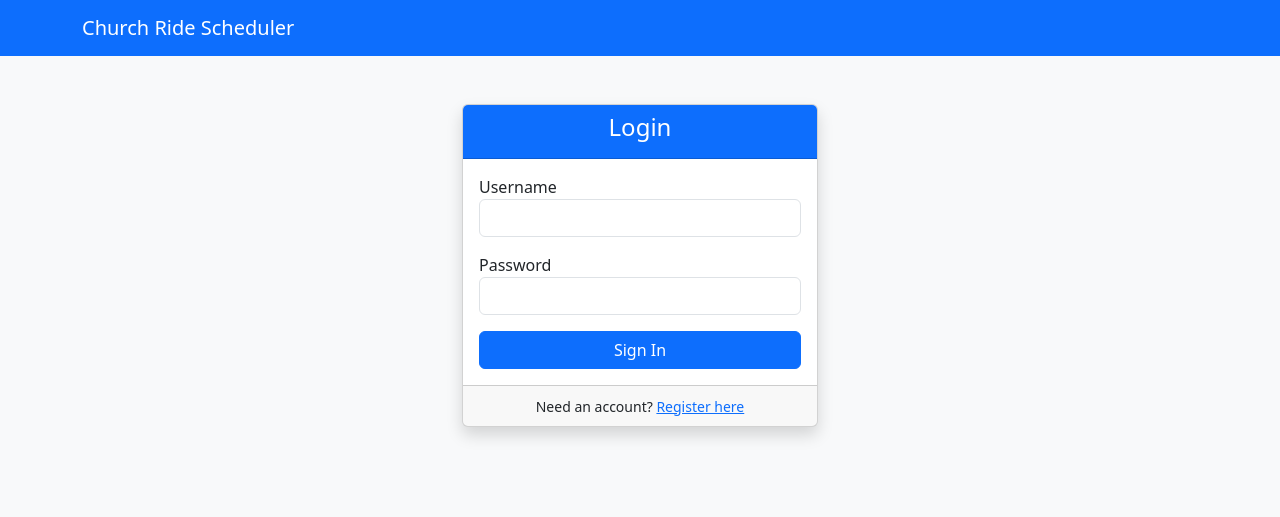
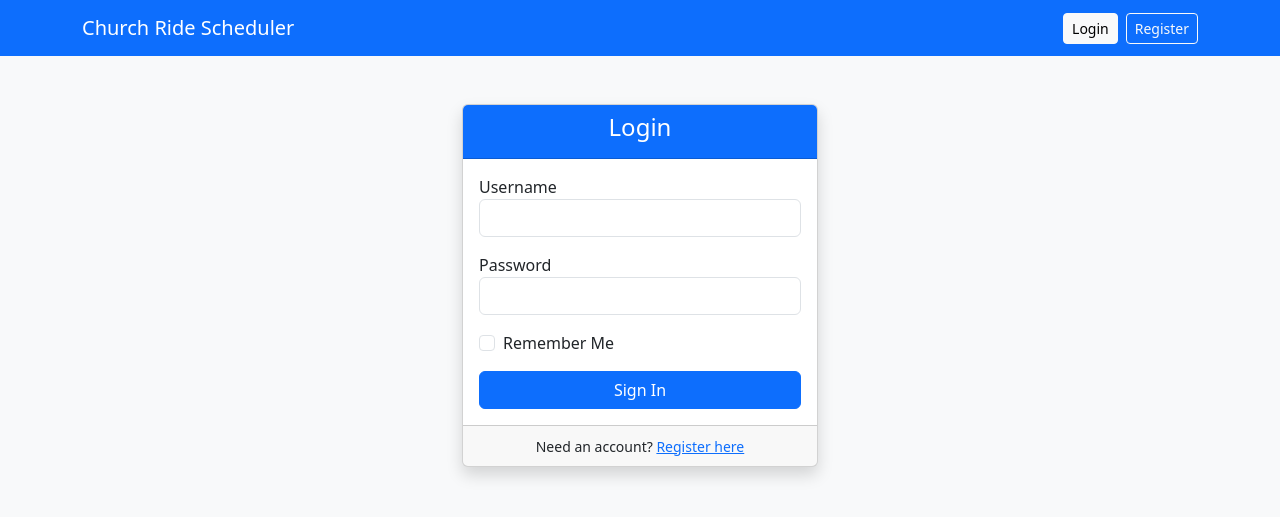
Before and after one commit to Gilaze/church-rides, a Flask app: page /login in a window 1280 px wide. Shown: the top 517 px of the page. Run offline with Flask 3, Linux system fonts and the light colour scheme.

Commit message:
finalzed

```diff
--- a/app.py
+++ b/app.py
@@ -32,7 +32,6 @@ def load_user(user_id):
 # --- ROUTES ---
 
 @app.route('/')
-@login_required
 def index():
     conn = get_db_connection()
     cur = conn.cursor()
@@ -198,7 +197,8 @@ def login():
 
             if user and check_password_hash(user['password_hash'], pwd):
                 user_obj = User(user['id'], user['username'], user['full_name'], user['is_driver'], user.get('is_admin', False))
-                login_user(user_obj)
+                remember = 'remember' in request.form
+                login_user(user_obj, remember=remember)
                 return redirect(url_for('index'))
             else:
                 flash("Invalid credentials")
--- a/templates/layout.html
+++ b/templates/layout.html
@@ -2,6 +2,8 @@
 <html>
 <head>
     <title>Church Transport</title>
+    <link rel="icon" type="image/x-icon" href="{{ url_for('static', filename='favicon.ico') }}">
+    <link rel="apple-touch-icon" href="{{ url_for('static', filename='apple-touch-icon.png') }}">
     <link href="https://cdn.jsdelivr.net/npm/bootstrap@5.3.0/dist/css/bootstrap.min.css" rel="stylesheet">
     <style>
         .vehicle-card { background-color: #f8f9fa; border-radius: 10px; padding: 15px; height: 100%; }
@@ -13,10 +15,15 @@
     <nav class="navbar navbar-expand-lg navbar-dark bg-primary mb-4">
         <div class="container">
             <a class="navbar-brand" href="/">Church Ride Scheduler</a>
-            {% if current_user.is_authenticated %}
-                <span class="navbar-text text-white">Hello, {{ current_user.full_name }}</span>
-                <a href="/logout" class="btn btn-sm btn-light ms-3">Logout</a>
-            {% endif %}
+            <div class="d-flex align-items-center">
+                {% if current_user.is_authenticated %}
+                    <span class="navbar-text text-white me-3">Hello, {{ current_user.full_name }}</span>
+                    <a href="/logout" class="btn btn-sm btn-light">Logout</a>
+                {% else %}
+                    <a href="/login" class="btn btn-sm btn-light me-2">Login</a>
+                    <a href="/register" class="btn btn-sm btn-outline-light">Register</a>
+                {% endif %}
+            </div>
         </div>
     </nav>
 
--- a/templates/login.html
+++ b/templates/login.html
@@ -17,6 +17,12 @@
                         <label>Password</label>
                         <input type="password" name="password" class="form-control" required>
                     </div>
+                    <div class="form-check mb-3">
+                        <input class="form-check-input" type="checkbox" name="remember" id="rememberCheck">
+                        <label class="form-check-label" for="rememberCheck">
+                            Remember Me
+                        </label>
+                    </div>
                     <button type="submit" class="btn btn-primary w-100">Sign In</button>
                 </form>
             </div>
```
Also changed, not shown: templates/index.html (+20 -3 lines), static/apple-touch-icon.png (added), static/favicon.ico (added).
